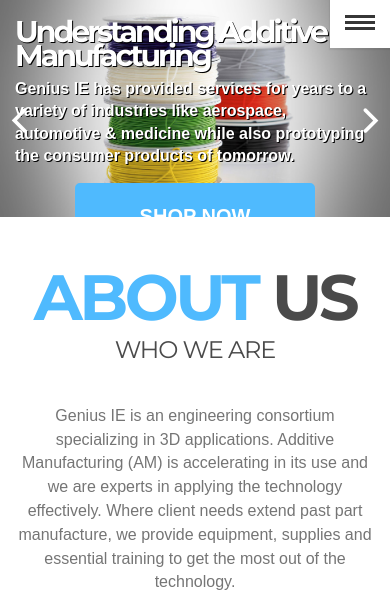
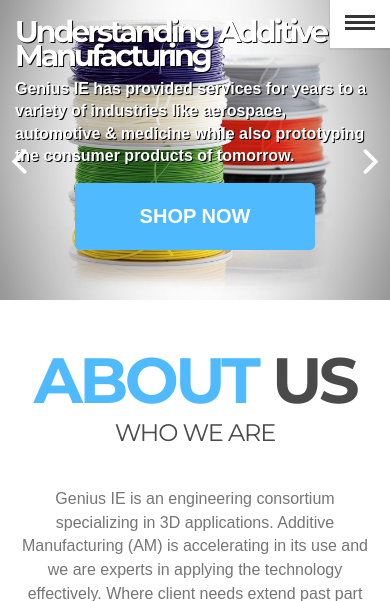
Before and after one commit to geniusie/Ongoing-Web-Work, a PHP site: page / in a window 390 px wide. Shown: the top 601 px of the page. Run offline with PHP 8.4, Linux system fonts and the light colour scheme; some libraries are stand-ins or nearby versions.

Commit message:
fix project responsive problem, fix mainslider responsive problem

```diff
--- a/css/custom.css
+++ b/css/custom.css
@@ -13,6 +13,32 @@
 
 .link-dark:hover {
 	color: black;
+}
+
+/* main slider*/
+@media (max-width: 768px){
+	#mainslider li {
+		min-height: 300px;
+	}
+}
+
+@media (min-width: 768px){
+	#mainslider li {
+		min-height: 600px;
+	}
+}
+
+#mainslider li {
+	background-size: cover;
+	background-position: center center;
+}
+
+#mainslider .fillament {
+	background-image: url("../example/fillament-header-black.jpg");
+}
+
+#mainslider .hamilton {
+	background-image: url("../example/hamilton-night.jpg");
 }
 
 .quote {
@@ -76,7 +102,7 @@
 }
 
 .project .horizontal_slider_introimg {
-	height: 300px;
+	max-height: 300px;
 }
 
 .project .portfolio_item_image img {
--- a/css/main.css
+++ b/css/main.css
@@ -2572,6 +2572,7 @@
 ===================================*/
 
 .bx-wrapper .bx-viewport {
+    /*min-height: 300px;*/
 }
 
 .bx-wrapper .bx-pager,
@@ -2724,8 +2725,8 @@
 /* IMAGE CAPTIONS */
 
 .bx-wrapper .bx-caption {
-    position: fixed;
-    top:30%;
+    position: absolute;
+    top:24%;
     left: 0;
     width: 100%;
 }
--- a/index.html
+++ b/index.html
@@ -87,8 +87,8 @@
 
 <section id="mainslider" class="">
   <ul class="bxslider">
-    <li>
-      <img src="example/fillament-header-black.jpg" alt="">
+    <li class="fillament">
+      <!-- <img src="example/fillament-header-black.jpg" alt=""> -->
       <div class="bx-caption">
         <div class="container">
           <div class="row">
@@ -105,8 +105,8 @@
         </div>
       </div>
     </li>
-    <li>
-      <img src="example/hamilton-night.jpg" alt="">
+    <li class="hamilton">
+      <!-- <img src="example/hamilton-night.jpg" alt=""> -->
       <div class="bx-caption">
         <div class="container">
           <div class="row">
--- a/js/main.js
+++ b/js/main.js
@@ -118,6 +118,7 @@
 			 	maxHeight = height;
 			}
 		});
+		console.log(maxHeight);
 
 		$.each(imageList, function(index, val) {
 			var height = $(val).height();
@@ -148,9 +149,10 @@
 	    	navigation : true,
 	    	navigationText : false,
 	    	pagination : false,
-	    	itemsCustom : [[0, 2], [400, 1], [800, 2],
+	    	itemsCustom : [[0, 1], [400, 1], [800, 2],
 	    					[1200, 3], [1600, 4], [2000, 5]],
-	    	afterInit: setImgCenter
+	    	afterInit: setImgCenter,
+	    	afterUpdate: setImgCenter
 	    });
 
 	    jQuery(".team").owlCarousel({
```
